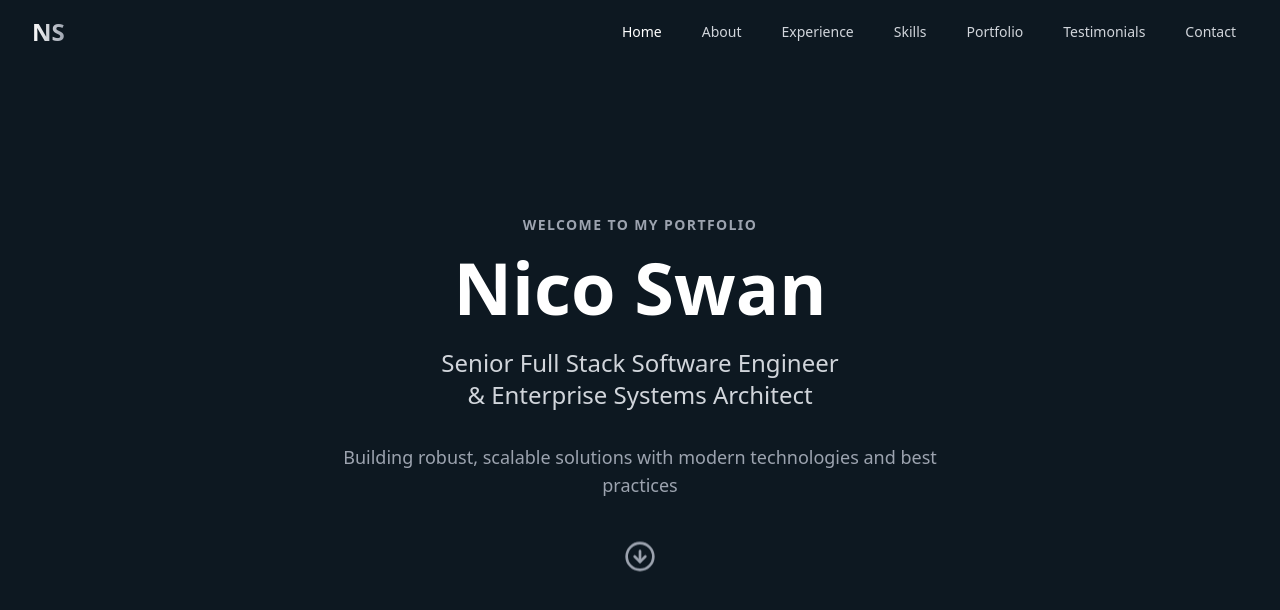
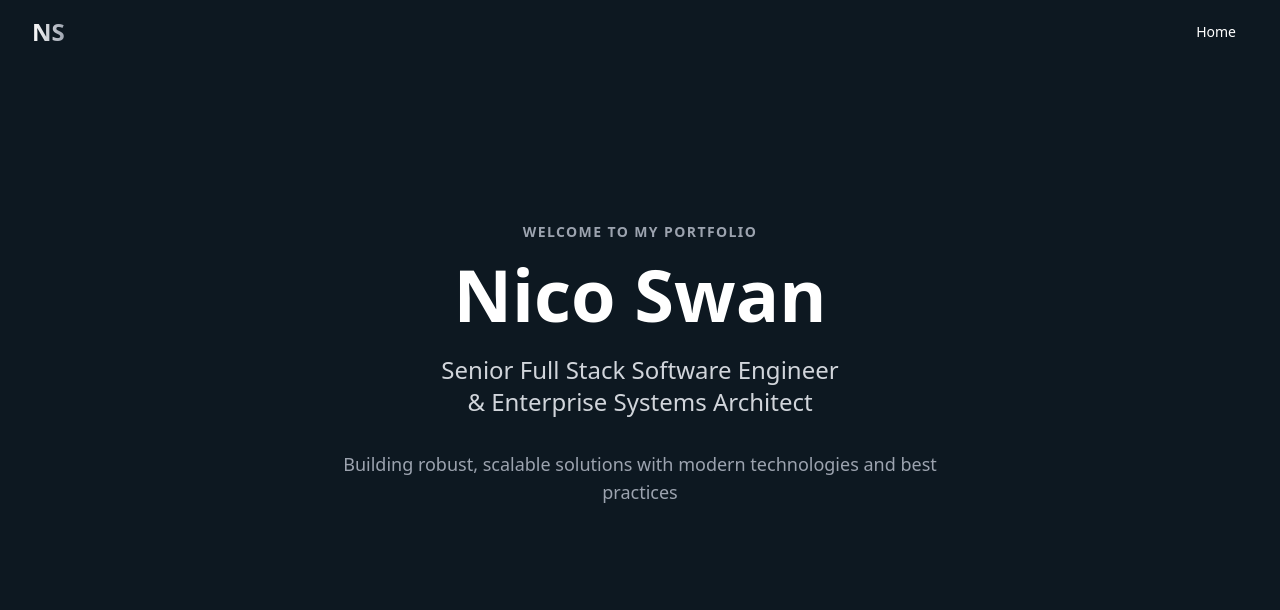
Before and after one commit to nico-swan-com/nicoswan.com, a Next.js app: page / in a window 1280 px wide. Shown: the top 610 px of the page. Built offline with nearby package versions, Linux system fonts and the light colour scheme.

Commit message:
refactor(navigation): :recycle: removed pages that doesnt exist yet

```diff
--- a/src/components/Hero.tsx
+++ b/src/components/Hero.tsx
@@ -56,7 +56,7 @@ const Hero = () => {
           }`}
           aria-label="Scroll down"
         >
-          <ArrowDownCircle size={32} />
+          {/* <ArrowDownCircle size={32} /> */}
         </button>
       </div>
     </div>
--- a/src/components/Navbar.tsx
+++ b/src/components/Navbar.tsx
@@ -13,12 +13,12 @@ const Navbar = () => {
 
   const navigation = [
     { name: "Home", path: "/" },
-    { name: "About", path: "/about" },
-    { name: "Experience", path: "/experience" },
-    { name: "Skills", path: "/skills" },
-    { name: "Portfolio", path: "/portfolio" },
-    { name: "Testimonials", path: "/testimonials" },
-    { name: "Contact", path: "/contact" },
+    // { name: "About", path: "/about" },
+    // { name: "Experience", path: "/experience" },
+    // { name: "Skills", path: "/skills" },
+    // { name: "Portfolio", path: "/portfolio" },
+    // { name: "Testimonials", path: "/testimonials" },
+    // { name: "Contact", path: "/contact" },
   ];
 
   useEffect(() => {
```
